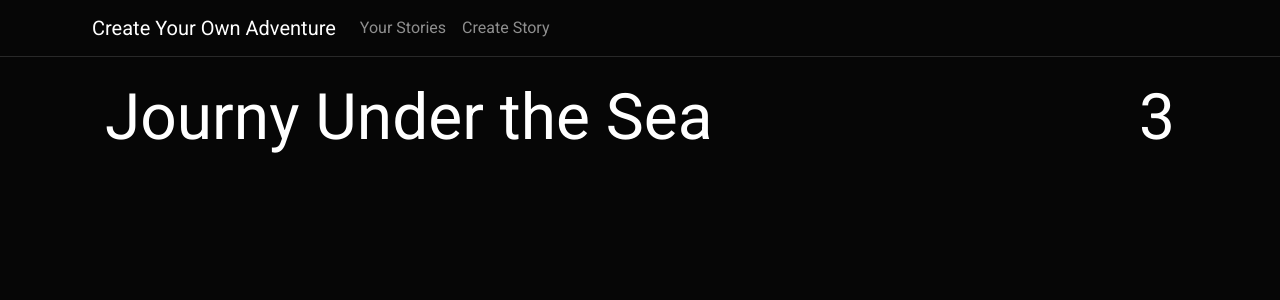
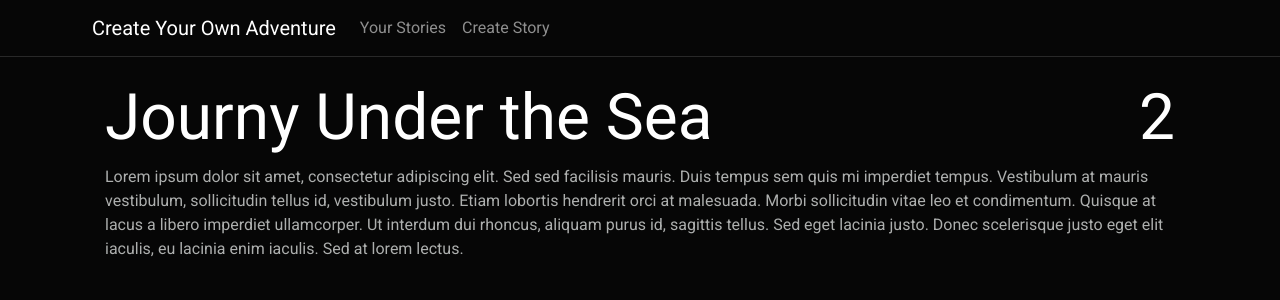
Before and after one commit to jadenmounteer/createYourOwnAdventure, an Angular app: page /readStory/1 in a window 1280 px wide. Shown: the top 300 px of the page. Built offline with nearby package versions, Linux system fonts and the light colour scheme.

Commit message:
Find current page

```diff
--- a/src/app/read-story/read-story.component.html
+++ b/src/app/read-story/read-story.component.html
@@ -1,6 +1,9 @@
-<div *ngIf="story">
+<div *ngIf="story && currentPage">
   <div class="story-header">
     <h1>{{ story.title }}</h1>
-    <h1>{{ currentPage }}</h1>
+    <h1>{{ currentPage.pageNumber }}</h1>
+  </div>
+  <div class="page-text">
+    <p>{{ currentPage.pageText }}</p>
   </div>
 </div>
--- a/src/app/read-story/read-story.component.scss
+++ b/src/app/read-story/read-story.component.scss
@@ -2,3 +2,6 @@
   display: flex;
   justify-content: space-between;
 }
+
+.page-text {
+}
--- a/src/app/read-story/read-story.component.ts
+++ b/src/app/read-story/read-story.component.ts
@@ -1,7 +1,7 @@
 import { Component, OnInit } from '@angular/core';
 import { ActivatedRoute, Params } from '@angular/router';
 import { AjaxHelperService } from '../services/ajax-helper.service';
-import { Story } from '../types/types';
+import { Page, Story } from '../types/types';
 
 @Component({
   selector: 'app-read-story',
@@ -11,7 +11,7 @@ import { Story } from '../types/types';
 export class ReadStoryComponent implements OnInit {
   public story: Story | undefined;
   public storyID: number | undefined;
-  public currentPage: number = 3;
+  public currentPage: Page | undefined;
 
   constructor(
     private route: ActivatedRoute,
@@ -31,10 +31,23 @@ export class ReadStoryComponent implements OnInit {
         stories.forEach((story) => {
           if (story.id === Number(this.storyID)) {
             this.story = story;
+            this.findCurrentPage(story);
           }
         });
       },
       error: (err) => console.log(err),
     });
   }
+
+  private findCurrentPage(story: Story) {
+    story.pages.forEach((page) => {
+      if (page.currentPage) {
+        this.currentPage = page;
+      }
+    });
+
+    if (!this.currentPage) {
+      this.currentPage = story.pages[0];
+    }
+  }
 }
--- a/src/app/types/types.ts
+++ b/src/app/types/types.ts
@@ -10,6 +10,7 @@ export interface Page {
   id: number;
   pageNumber: number;
   pageText: string;
+  currentPage: Boolean;
   whenReaderFinishesPage: number;
   choices: Array<Choice> | undefined;
   ending: string | undefined;
--- a/src/assets/json/dummy-data.json
+++ b/src/assets/json/dummy-data.json
@@ -8,7 +8,24 @@
           {
             "id": 1,
             "pageNumber": 1,
+            "currentPage": false,
             "pageText": "Hello world",
+            "whenReaderFinishesPage": 1,
+            "choices": [
+              {
+                "id": 1,
+                "pageNumber": 1,
+                "text": "This is a choice",
+                "linksToPage": 2
+              }
+            ],
+            "ending": "The end"
+          },
+          {
+            "id": 2,
+            "pageNumber": 2,
+            "currentPage": true,
+            "pageText": "Lorem ipsum dolor sit amet, consectetur adipiscing elit. Sed sed facilisis mauris. Duis tempus sem quis mi imperdiet tempus. Vestibulum at mauris vestibulum, sollicitudin tellus id, vestibulum justo. Etiam lobortis hendrerit orci at malesuada. Morbi sollicitudin vitae leo et condimentum. Quisque at lacus a libero imperdiet ullamcorper. Ut interdum dui rhoncus, aliquam purus id, sagittis tellus. Sed eget lacinia justo. Donec scelerisque justo eget elit iaculis, eu lacinia enim iaculis. Sed at lorem lectus.",
             "whenReaderFinishesPage": 1,
             "choices": [
               {
@@ -32,6 +49,7 @@
           {
             "id": 1,
             "pageNumber": 1,
+            "currentPage": false,
             "pageText": "Hello world",
             "whenReaderFinishesPage": 1,
             "choices": [
```
